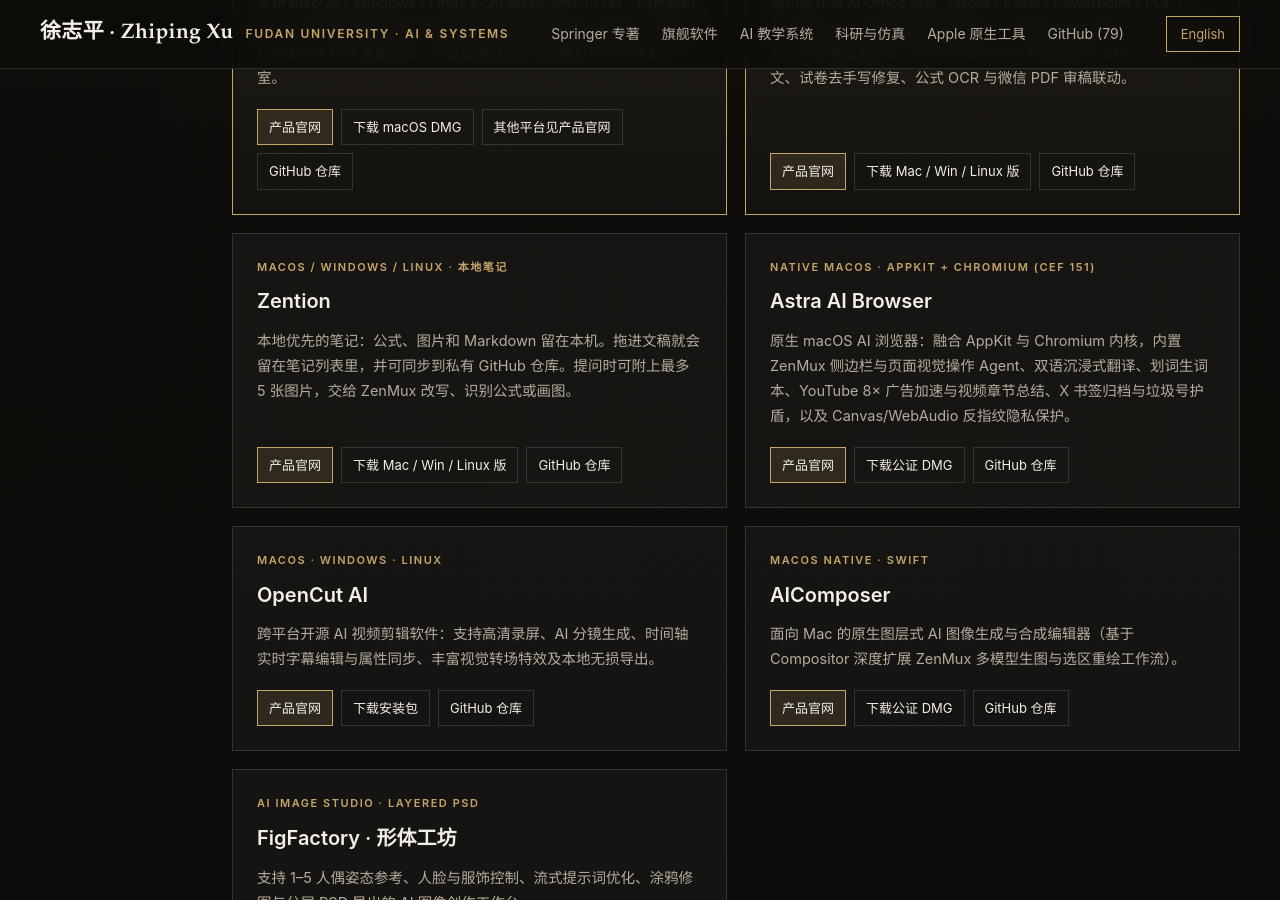
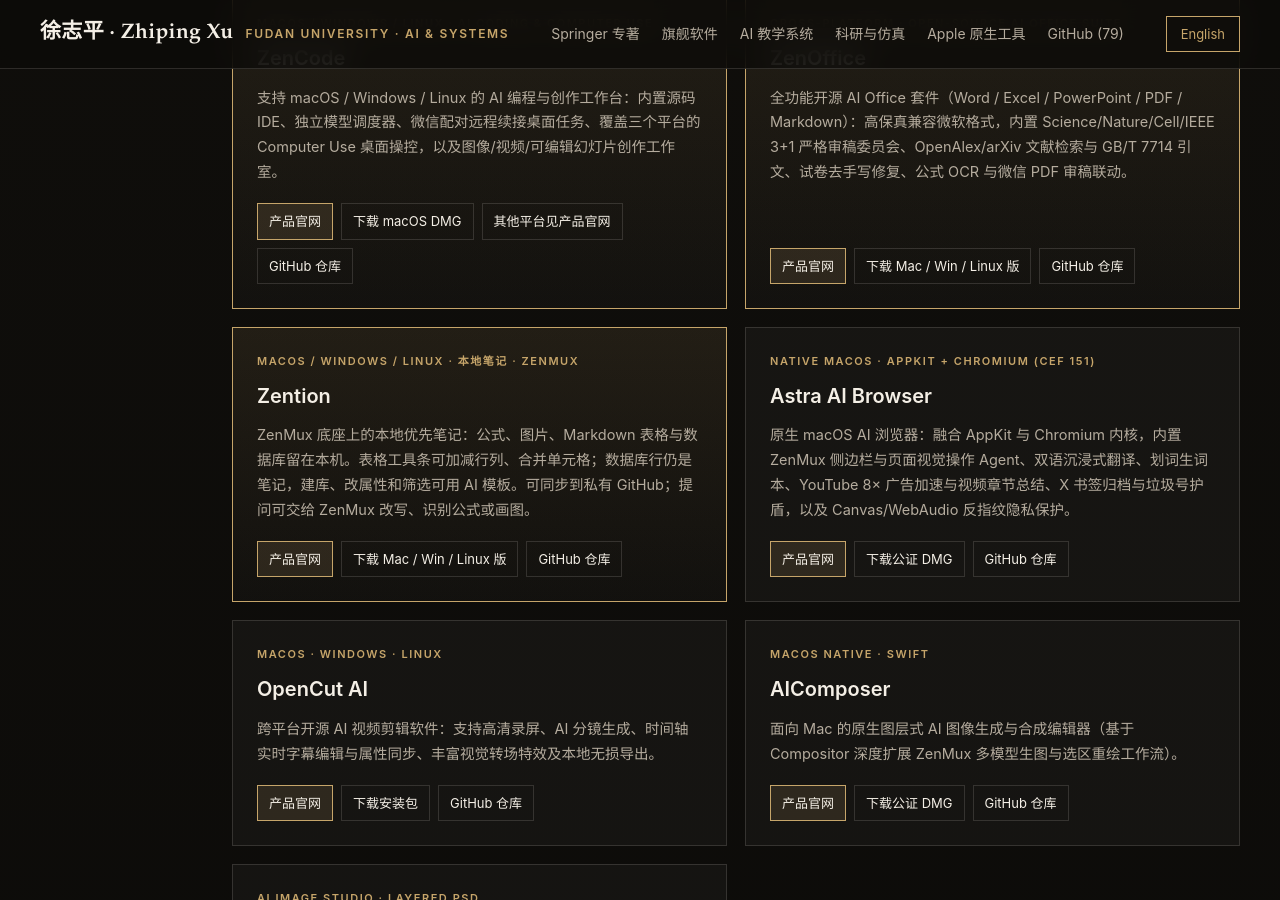
Before and after one commit to bennix/bennix.github.io, a Jekyll site: the page built from index.html, in a window 1280 px wide and 900 px high, scrolled down 2018 px. Built offline with Jekyll 4.4.1, drawn with Linux system fonts in a browser that asks for light colours; the list of posts is cut into pages by our own code; some of the changed text lies outside the part shown.

Commit message:
Feature Zention in the ZenMux product matrix on the homepage.

```diff
--- a/index.html
+++ b/index.html
@@ -10,11 +10,11 @@
     <meta
       name="description"
       id="page-description"
-      content="徐志平（Zhiping Xu），复旦大学计算与智能创新学院教师，Springer/Apress 英文专著《General World Models: The Physics of Generative Video》独立作者。展示 ZenCode、ZenOffice、Astra AI Browser、AI 教学互动系统与科研工具。"
+      content="徐志平（Zhiping Xu），复旦大学计算与智能创新学院教师，Springer/Apress 英文专著《General World Models: The Physics of Generative Video》独立作者。ZenMux 底座上的产品矩阵：ZenCode、ZenOffice、Zention、Astra AI Browser，以及 AI 教学互动系统与科研工具。"
     />
     <meta property="og:type" content="website" />
     <meta property="og:title" content="徐志平 · Zhiping Xu — Fudan University | Book, AI Systems & Education" />
-    <meta property="og:description" content="Author of General World Models: The Physics of Generative Video (Apress / Springer Nature, 2026). Creator of ZenCode, ZenOffice, Astra AI Browser, and interactive AI educational software." />
+    <meta property="og:description" content="Author of General World Models: The Physics of Generative Video (Apress / Springer Nature, 2026). ZenMux foundation products: ZenCode, ZenOffice, Zention, Astra AI Browser, and interactive AI educational software." />
     <meta property="og:url" content="https://bennix.github.io/" />
     <style>
       :root {
@@ -370,12 +370,12 @@
         <p class="lede" data-i18n="hero.lede">
           徐志平，复旦大学计算与智能创新学院教师，Springer / Apress 英文专著《General World Models: The Physics of Generative Video》独立作者。致力于将前沿生成式世界模型、多模态智能体与一线教学科研深度融合，作为架构指挥官与质量验收官，构建跨平台生产级开源软件与互动式教学系统。
         </p>
-        <p class="lede"><strong data-i18n="hero.foundationTitle">几个旗舰产品，共用一个 ZenMux 底座。</strong><br /><span data-i18n="hero.foundationText">从 ZenMux 模型路由、本地凭证管理，到多智能体工作流，几款旗舰产品沿着同一套底座展开，分别服务不同的工作场景。模型可以换，工具各有所长，把选择权和工作流掌握在自己手里。</span></p>
+        <p class="lede"><strong data-i18n="hero.foundationTitle">几个旗舰产品，共用一个 ZenMux 底座。</strong><br /><span data-i18n="hero.foundationText">从 ZenMux 模型路由、本地凭证管理，到多智能体工作流，ZenCode、ZenOffice、Zention、Astra 等旗舰产品沿着同一套底座展开，分别服务编程、办公、笔记与浏览等场景。模型可以换，工具各有所长，把选择权和工作流掌握在自己手里。</span></p>
         <div class="actions">
           <a class="primary" href="https://link.springer.com/book/10.1007/979-8-8688-3144-7#overview" target="_blank" rel="noopener" data-i18n="hero.ctaBook">阅读 Springer / Apress 2026 英文专著</a>
           <a href="https://bennix.github.io/ZenMuxDev/" data-i18n="hero.ctaZencode">ZenCode（macOS / Windows / Linux）</a>
           <a href="https://bennix.github.io/GenZenMuxAIOffice/" data-i18n="hero.ctaZenoffice">ZenOffice 开源 AI 办公套件</a>
-          <a href="https://bennix.github.io/Zention/" data-i18n="hero.ctaZention">Zention 本地笔记</a>
+          <a href="https://bennix.github.io/Zention/" data-i18n="hero.ctaZention">Zention 本地笔记（ZenMux）</a>
           <a href="https://github.com/bennix?tab=repositories" data-i18n="hero.ctaRepos">浏览全部开源仓库</a>
         </div>
         <div class="stats">
@@ -476,12 +476,12 @@
                 </div>
               </article>
 
-              <article class="card">
+              <article class="card featured">
                 <div>
-                  <span class="card-eyebrow" data-i18n="flag.zention.eyebrow">macOS / Windows / Linux · 本地笔记</span>
+                  <span class="card-eyebrow" data-i18n="flag.zention.eyebrow">macOS / Windows / Linux · 本地笔记 · ZenMux</span>
                   <h3>Zention</h3>
                   <p data-i18n="flag.zention.desc">
-                    本地优先的笔记：公式、图片和 Markdown 留在本机。拖进文稿就会留在笔记列表里，并可同步到私有 GitHub 仓库。提问时可附上最多 5 张图片，交给 ZenMux 改写、识别公式或画图。
+                    ZenMux 底座上的本地优先笔记：公式、图片、Markdown 表格与数据库留在本机。表格工具条可加减行列、合并单元格；数据库行仍是笔记，建库、改属性和筛选可用 AI 模板。可同步到私有 GitHub；提问可交给 ZenMux 改写、识别公式或画图。
                   </p>
                 </div>
                 <div class="card-links">
@@ -909,10 +909,10 @@
             "hero.lede": "徐志平，复旦大学计算与智能创新学院教师，Springer / Apress 英文专著《General World Models: The Physics of Generative Video》独立作者。致力于将前沿生成式世界模型、多模态智能体与一线教学科研深度融合，作为架构指挥官与质量验收官，构建跨平台生产级开源软件与互动式教学系统。",
             "hero.ctaBook": "阅读 Springer / Apress 2026 英文专著",
             "hero.foundationTitle": "几个旗舰产品，共用一个 ZenMux 底座。",
-            "hero.foundationText": "从 ZenMux 模型路由、本地凭证管理，到多智能体工作流，几款旗舰产品沿着同一套底座展开，分别服务不同的工作场景。模型可以换，工具各有所长，把选择权和工作流掌握在自己手里。",
+            "hero.foundationText": "从 ZenMux 模型路由、本地凭证管理，到多智能体工作流，ZenCode、ZenOffice、Zention、Astra 等旗舰产品沿着同一套底座展开，分别服务编程、办公、笔记与浏览等场景。模型可以换，工具各有所长，把选择权和工作流掌握在自己手里。",
             "hero.ctaZencode": "ZenCode（macOS / Windows / Linux）",
             "hero.ctaZenoffice": "ZenOffice 开源 AI 办公套件",
-            "hero.ctaZention": "Zention 本地笔记",
+            "hero.ctaZention": "Zention 本地笔记（ZenMux）",
             "hero.ctaRepos": "浏览全部开源仓库",
             "stat.book": "2026 英文独著《General World Models》正式出版",
             "stat.repos": "开源软件、学科 AI 助教与科研仿真仓库",
@@ -935,8 +935,8 @@
             "flag.zencode.desc": "支持 macOS / Windows / Linux 的 AI 编程与创作工作台：内置源码 IDE、独立模型调度器、微信配对远程续接桌面任务、覆盖三个平台的 Computer Use 桌面操控，以及图像/视频/可编辑幻灯片创作工作室。",
             "flag.zenoffice.eyebrow": "跨平台 · 全功能开源 AI Office 套件",
             "flag.zenoffice.desc": "全功能开源 AI Office 套件（Word / Excel / PowerPoint / PDF / Markdown）：高保真兼容微软格式，内置 Science/Nature/Cell/IEEE 3+1 严格审稿委员会、OpenAlex/arXiv 文献检索与 GB/T 7714 引文、试卷去手写修复、公式 OCR 与微信 PDF 审稿联动。",
-            "flag.zention.eyebrow": "macOS / Windows / Linux · 本地笔记",
-            "flag.zention.desc": "本地优先的笔记：公式、图片和 Markdown 留在本机。拖进文稿就会留在笔记列表里，并可同步到私有 GitHub 仓库。提问时可附上最多 5 张图片，交给 ZenMux 改写、识别公式或画图。",
+            "flag.zention.eyebrow": "macOS / Windows / Linux · 本地笔记 · ZenMux",
+            "flag.zention.desc": "ZenMux 底座上的本地优先笔记：公式、图片、Markdown 表格与数据库留在本机。表格工具条可加减行列、合并单元格；数据库行仍是笔记，建库、改属性和筛选可用 AI 模板。可同步到私有 GitHub；提问可交给 ZenMux 改写、识别公式或画图。",
             "flag.astra.eyebrow": "macOS 原生 · AppKit + Chromium (CEF 151)",
             "flag.astra.desc": "原生 macOS AI 浏览器：融合 AppKit 与 Chromium 内核，内置 ZenMux 侧边栏与页面视觉操作 Agent、双语沉浸式翻译、划词生词本、YouTube 8× 广告加速与视频章节总结、X 书签归档与垃圾号护盾，以及 Canvas/WebAudio 反指纹隐私保护。",
             "flag.opencut.eyebrow": "macOS · Windows · Linux",
@@ -1016,10 +1016,10 @@
             "hero.lede": "Zhiping Xu is a faculty member at the College of Computer Science and Artificial Intelligence, Fudan University, and the sole author of General World Models: The Physics of Generative Video (Apress / Springer Nature, 2026). Bridging generative world models, multi-agent systems, and frontline teaching to deliver production-grade open-source software.",
             "hero.ctaBook": "Springer / Apress 2026 Book",
             "hero.foundationTitle": "Several flagship products. One shared ZenMux foundation.",
-            "hero.foundationText": "From ZenMux model routing and local credential management to multi-agent workflows, several flagship products build on a shared foundation to serve different kinds of work. Switch models, choose the tool that fits, and keep control of your choices and workflow.",
+            "hero.foundationText": "From ZenMux model routing and local credential management to multi-agent workflows, flagship products such as ZenCode, ZenOffice, Zention, and Astra build on a shared foundation for coding, office work, notes, and browsing. Switch models, choose the tool that fits, and keep control of the workflow.",
             "hero.ctaZencode": "ZenCode (macOS / Windows / Linux)",
             "hero.ctaZenoffice": "ZenOffice AI Suite",
-            "hero.ctaZention": "Zention Local Notes",
+            "hero.ctaZention": "Zention Local Notes (ZenMux)",
             "hero.ctaRepos": "Explore All 79 Repositories",
             "stat.book": "Sole author of General World Models (Apress / Springer, 2026)",
             "stat.repos": "Open-source suites, AI tutors, and research simulations",
@@ -1042,8 +1042,8 @@
             "flag.zencode.desc": "AI coding workspace and creative studio for macOS, Windows, and Linux, with paired WeChat remote task continuation and Computer Use desktop automation across all three platforms.",
             "flag.zenoffice.eyebrow": "Cross-Platform · Open-Source AI Office Suite",
             "flag.zenoffice.desc": "Full-featured open-source AI Office suite (Word, Excel, PowerPoint, PDF & Markdown) with high-fidelity Microsoft Office format compatibility, 3+1 academic review committees (Science/Nature/Cell/IEEE), scholarly citations, scan handwriting removal, and WeChat PDF review.",
-            "flag.zention.eyebrow": "macOS / Windows / Linux · Local Notes",
-            "flag.zention.desc": "Local-first notes for formulas, images, and Markdown. A dropped document stays in the notebook and can sync to a private GitHub repository. Attach up to five images and ask ZenMux to rewrite, recognize a formula, or draw a diagram.",
+            "flag.zention.eyebrow": "macOS / Windows / Linux · Local Notes · ZenMux",
+            "flag.zention.desc": "Local-first notes on the ZenMux foundation: formulas, images, Markdown tables, and databases stay on your machine. Table tools add/remove rows and columns and merge cells; database rows are still pages, with AI templates for schema and filters. Sync to a private GitHub repo; ask ZenMux to rewrite, recognize formulas, or draw.",
             "flag.astra.eyebrow": "Native macOS · AppKit + Chromium (CEF 151)",
             "flag.astra.desc": "Native macOS AI browser combining AppKit and Chromium with ZenMux sidebar, visual page automation, bilingual immersive translation, vocabulary book, YouTube 8x ad speedup & video digest, X bookmark archive, and anti-fingerprinting.",
             "flag.opencut.eyebrow": "macOS · Windows · Linux",
```
